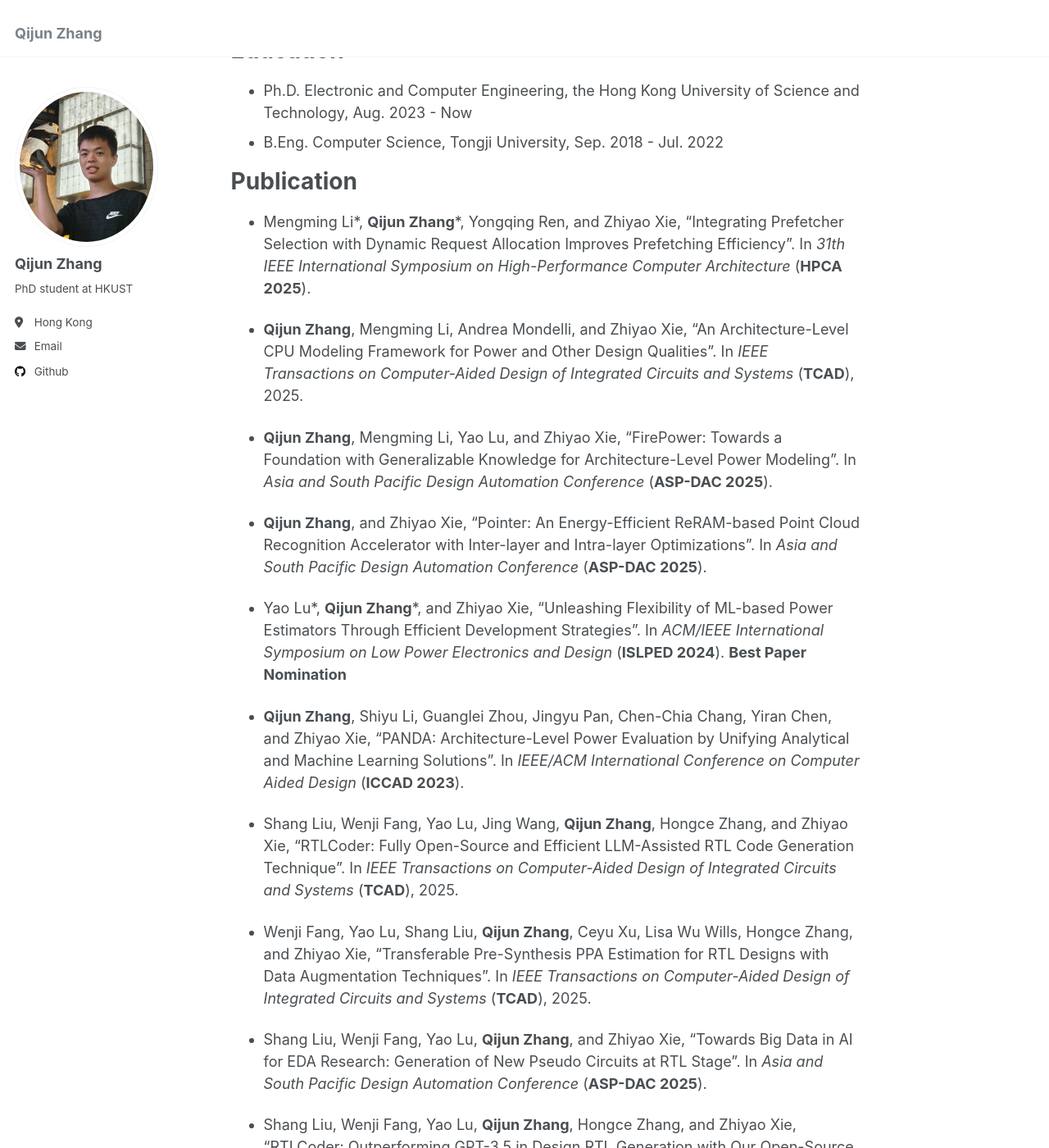
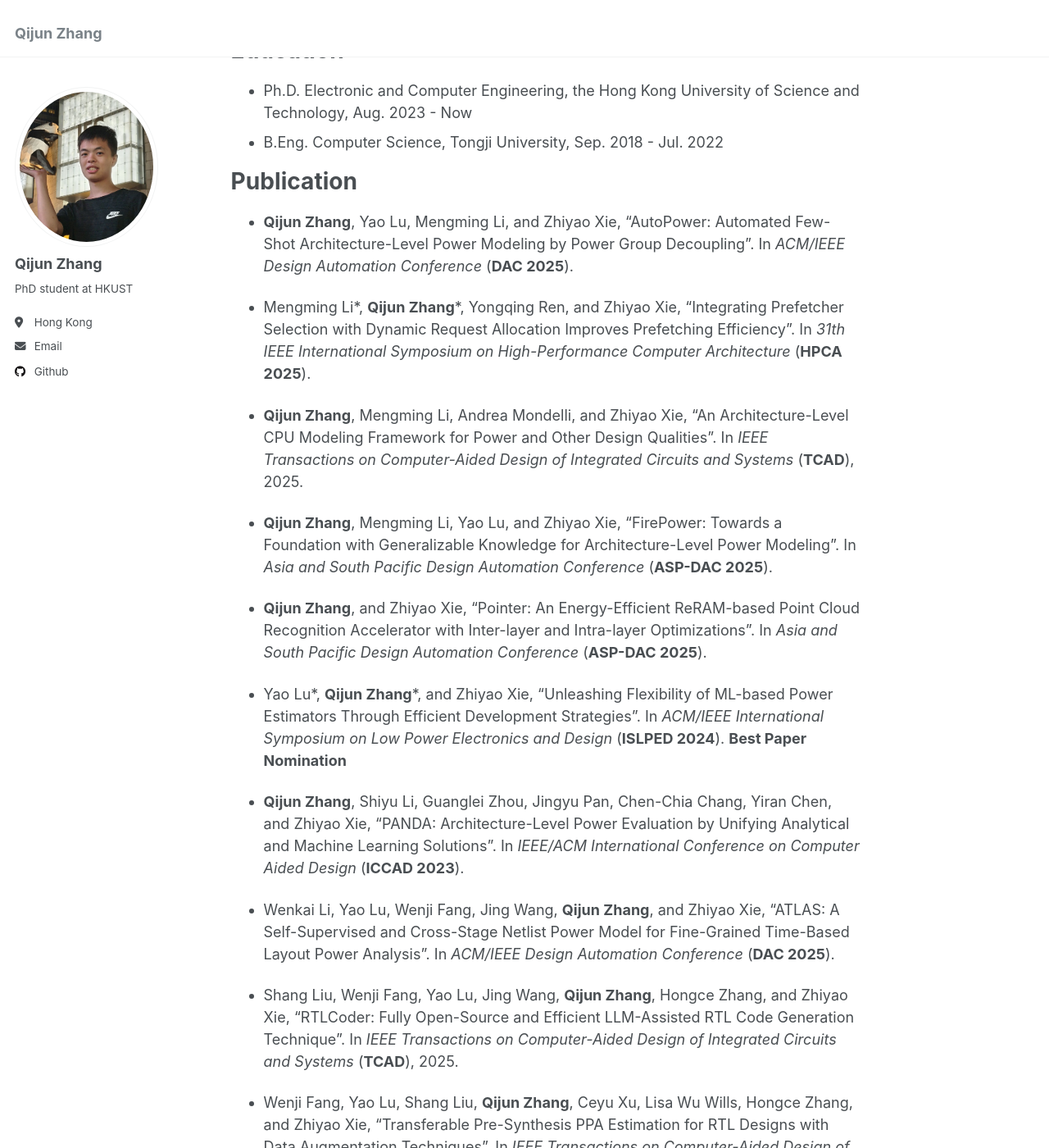
Before and after one commit to zqj2333/zqj2333.github.io, a Jekyll site: the page built from _pages/about.md, in a window 1280 px wide and 1400 px high, scrolled down 394 px. Shown: the whole window at 82% size. Built offline with Jekyll 4.4.1, drawn with Linux system fonts in a browser that asks for light colours.

Commit message:
Update about.md

```diff
--- a/_pages/about.md
+++ b/_pages/about.md
@@ -21,6 +21,8 @@ Education
 
 Publication
 ======
+ * **Qijun Zhang**, Yao Lu, Mengming Li, and Zhiyao Xie, "AutoPower: Automated Few-Shot Architecture-Level Power Modeling by Power Group Decoupling". In *ACM/IEEE Design Automation Conference* (**DAC 2025**).
+
  * Mengming Li\*, **Qijun Zhang**\*, Yongqing Ren, and Zhiyao Xie, "Integrating Prefetcher Selection with Dynamic Request Allocation Improves Prefetching Efficiency". In *31th IEEE International Symposium on High-Performance Computer Architecture* (**HPCA 2025**).
 
  * **Qijun Zhang**, Mengming Li, Andrea Mondelli, and Zhiyao Xie, "An Architecture-Level CPU Modeling Framework for Power and Other Design Qualities". In *IEEE Transactions on Computer-Aided Design of Integrated Circuits and Systems* (**TCAD**), 2025.
@@ -33,6 +35,8 @@ Publication
 
  * **Qijun Zhang**, Shiyu Li, Guanglei Zhou, Jingyu Pan, Chen-Chia Chang, Yiran Chen, and Zhiyao Xie, "PANDA: Architecture-Level Power Evaluation by Unifying Analytical and Machine Learning Solutions". In *IEEE/ACM International Conference on Computer Aided Design* (**ICCAD 2023**).
 
+ * Wenkai Li, Yao Lu, Wenji Fang, Jing Wang, **Qijun Zhang**, and Zhiyao Xie, "ATLAS: A Self-Supervised and Cross-Stage Netlist Power Model for Fine-Grained Time-Based Layout Power Analysis". In *ACM/IEEE Design Automation Conference* (**DAC 2025**).
+
  * Shang Liu, Wenji Fang, Yao Lu, Jing Wang, **Qijun Zhang**, Hongce Zhang, and Zhiyao Xie, "RTLCoder: Fully Open-Source and Efficient LLM-Assisted RTL Code Generation Technique". In *IEEE Transactions on Computer-Aided Design of Integrated Circuits and Systems* (**TCAD**), 2025.
 
  * Wenji Fang, Yao Lu, Shang Liu, **Qijun Zhang**, Ceyu Xu, Lisa Wu Wills, Hongce Zhang, and Zhiyao Xie, "Transferable Pre-Synthesis PPA Estimation for RTL Designs with Data Augmentation Techniques". In *IEEE Transactions on Computer-Aided Design of Integrated Circuits and Systems* (**TCAD**), 2025.
```
